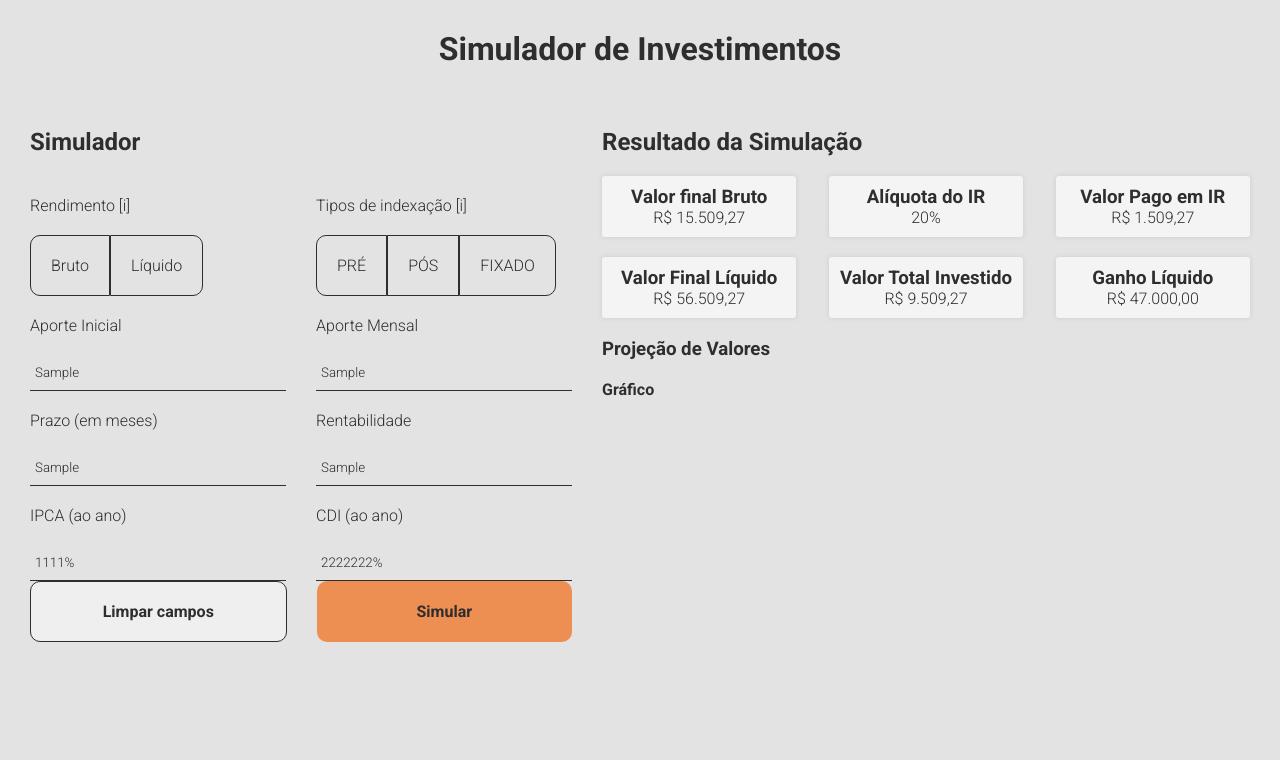
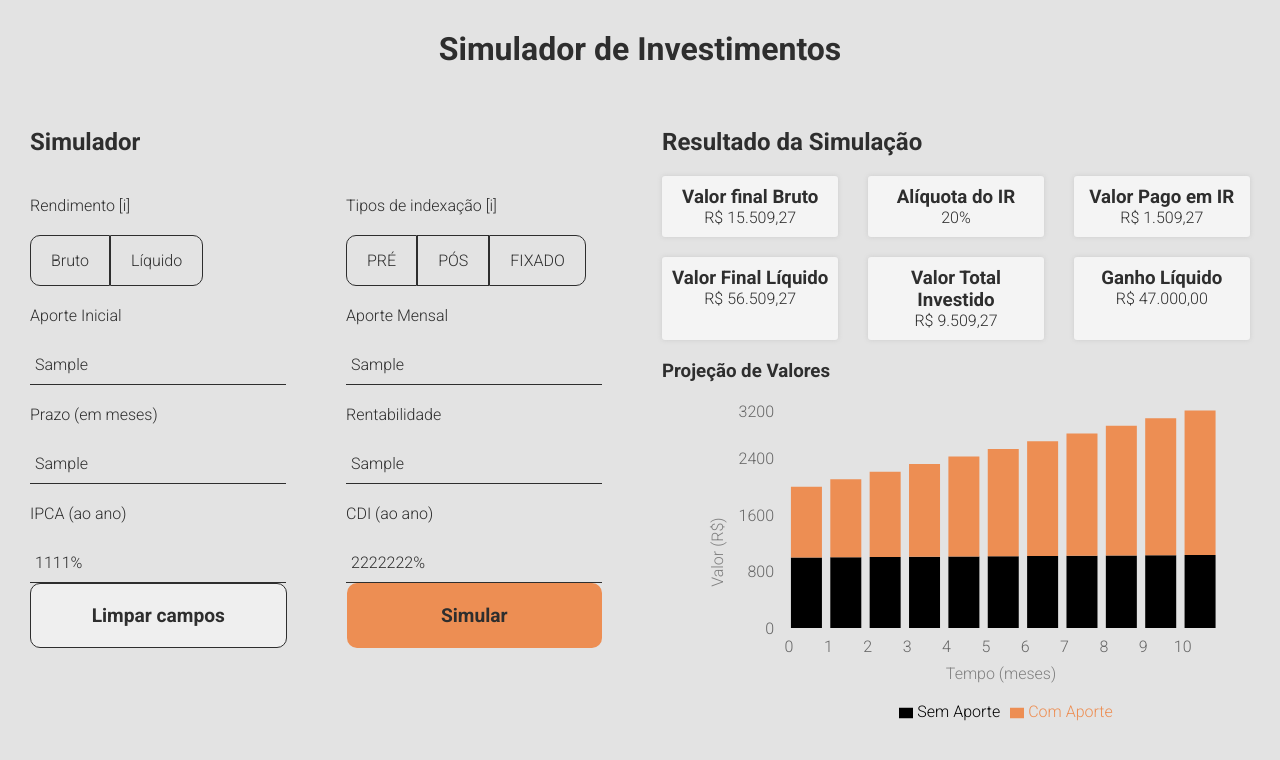
Before and after one commit to savifon/simulador-investimentos, a React (Vite) app: page / in a window 1280 px wide. Both pictures are taken after typing "Sample", "Sample", "Sample", "Sample" into the empty fields and a click on the button "Simular". Shown: the top 760 px of the page. Built offline with nearby package versions, Linux system fonts and the light colour scheme; data requests are answered from the project's data file.

Commit message:
ajustando input radio e implementando gráfico

```diff
--- a/index.html
+++ b/index.html
@@ -2,7 +2,7 @@
 <html lang="en">
   <head>
     <meta charset="UTF-8" />
-    <link rel="icon" type="image/svg+xml" href="/src/favicon.svg" />
+    <!-- <link rel="icon" type="image/svg+xml" href="/src/favicon.svg" /> -->
     <meta name="viewport" content="width=device-width, initial-scale=1.0" />
     <title>Vite App</title>
     <link rel="preconnect" href="https://fonts.googleapis.com" />
--- a/package.json
+++ b/package.json
@@ -11,6 +11,7 @@
     "json-server": "^0.17.0",
     "react": "^17.0.2",
     "react-dom": "^17.0.2",
+    "recharts": "^2.1.8",
     "styled-components": "^5.3.3"
   },
   "devDependencies": {
--- /dev/null
+++ b/src/components/StackedBarChart/index.jsx
@@ -0,0 +1,56 @@
+import {
+  BarChart,
+  Bar,
+  XAxis,
+  YAxis,
+  ResponsiveContainer,
+  Tooltip,
+  Legend,
+} from "recharts";
+
+const StackedBarChart = (props) => {
+  const {
+    data,
+    keyX,
+    legendX,
+    legendY,
+    dataKeyA,
+    legendA,
+    colorA,
+    dataKeyB,
+    legendB,
+    colorB,
+  } = props;
+
+  return (
+    <div style={{ width: "100%", height: 300 }}>
+      <ResponsiveContainer>
+        <BarChart
+          data={data}
+          margin={{ top: 0, bottom: 20, left: 60, right: 30 }}
+        >
+          <XAxis
+            dataKey={keyX}
+            label={{ value: legendX, position: "bottom" }}
+            scale="band"
+            axisLine={false}
+            tickLine={false}
+            padding={{ left: 5 }}
+          />
+          <YAxis
+            label={{ value: legendY, angle: -90, position: "left" }}
+            axisLine={false}
+            tickLine={false}
+            padding={{ bottom: 5 }}
+          />
+          <Tooltip />
+          <Legend wrapperStyle={{ top: 300, left: 100 }} />
+          <Bar dataKey={dataKeyA} name={legendA} stackId="a" fill={colorA} />
+          <Bar dataKey={dataKeyB} name={legendB} stackId="a" fill={colorB} />
+        </BarChart>
+      </ResponsiveContainer>
+    </div>
+  );
+};
+
+export default StackedBarChart;
--- a/src/pages/Home/index.jsx
+++ b/src/pages/Home/index.jsx
@@ -12,10 +12,12 @@ import {
   GroupInput,
 } from "./styles";
 import Card from "../../components/Card";
+import StackedBarChart from "../../components/StackedBarChart";
 
 const Home = () => {
   const [loading, setLoading] = useState(true);
   const [indicadores, setIndicadores] = useState([]);
+  const [chart, setChart] = useState("");
 
   useEffect(() => {
     handleIndicadores();
@@ -32,8 +34,26 @@ const Home = () => {
     setLoading(true);
 
     const response = await getSimulacao(rendimento, indexacao);
-    const resultado = response.data;
-    console.log(response.data);
+    const resultado = response.data[0];
+
+    const dataComAporte = resultado.graficoValores.comAporte;
+    const dataSemAporte = resultado.graficoValores.semAporte;
+    const dataChart = formatDataGraph(dataComAporte, dataSemAporte);
+
+    setChart(
+      <StackedBarChart
+        data={dataChart}
+        keyX="tempo"
+        legendX="Tempo (meses)"
+        legendY="Valor (R$)"
+        dataKeyA="valorSemAporte"
+        legendA="Sem Aporte"
+        colorA="#000000"
+        dataKeyB="valorComAporte"
+        legendB="Com Aporte"
+        colorB="#ed8e53"
+      />
+    );
 
     setLoading(false);
   };
@@ -46,6 +66,20 @@ const Home = () => {
   };
 
   const inputValidation = (input) => {};
+
+  const formatDataGraph = (dataCA, dataSA) => {
+    let data = [];
+
+    for (var item in dataCA) {
+      data.push({
+        tempo: item,
+        valorComAporte: dataCA[item].toFixed(2),
+        valorSemAporte: dataSA[item].toFixed(2),
+      });
+    }
+
+    return data;
+  };
 
   return (
     <Box style={{ padding: "30px" }}>
@@ -162,9 +196,7 @@ const Home = () => {
         </div>
 
         <h3>Projeção de Valores</h3>
-        <div>
-          <h4>Gráfico</h4>
-        </div>
+        {chart}
       </FlexColumn>
     </Box>
   );
--- a/src/pages/Home/styles.js
+++ b/src/pages/Home/styles.js
@@ -2,7 +2,7 @@ import styled from "styled-components";
 
 export const Box = styled.div`
   display: flex;
-  gap: 30px;
+  gap: 60px;
 
   @media (max-width: 1024px) {
     flex-wrap: wrap;
@@ -34,6 +34,7 @@ export const Input = styled.input`
     width: 20vw;
     min-width: 200px;
     max-width: 100%;
+    font-size: 1rem;
   }
 `;
 
@@ -49,23 +50,39 @@ export const RadioInput = styled.div`
   }
 
   label {
-    padding: 20px;
+    padding: 15px 20px;
     cursor: pointer;
   }
 
   input {
     position: absolute;
-    width: 100%;
-    height: 100%;
-    z-index: -1;
     visibility: hidden;
+    top: 50%;
+    transform: translateY(-50%);
+    left: 5px;
+
+    &:checked:before {
+      position: absolute;
+      content: " ";
+      left: 4px;
+      top: 0;
+      width: 3px;
+      height: 8px;
+      border: solid white;
+      border-width: 0 2px 2px 0;
+      -webkit-transform: rotate(45deg);
+      -ms-transform: rotate(45deg);
+      transform: rotate(45deg);
+      visibility: visible;
+    }
+
+    &:hover + label {
+      background: #ed8e53c9;
+    }
 
     &:checked + label {
       color: #ffffff;
       background: #ed8e53;
-    }
-    &:checked + label::before {
-      content: "v ";
     }
   }
 `;
@@ -90,9 +107,16 @@ export const Button = styled.button`
   border-radius: 10px;
   border: 1px solid #2e2e2e;
   background: #efefef;
+  cursor: pointer;
+  font-weight: bold;
+  font-size: 1.2rem;
 
   &[type="submit"] {
     border: none;
     background: #ed8e53;
   }
+
+  &:hover {
+    opacity: 0.85;
+  }
 `;
--- a/src/styles/global.js
+++ b/src/styles/global.js
@@ -14,14 +14,4 @@ export default createGlobalStyle`
   body {
     background-color: #e3e3e3;
   }
-
-  button {
-    cursor: pointer;
-    font-weight: bold;
-    font-size: 1rem;
-
-    &:hover {
-      opacity: .85;
-    }
-  }
 `;
```
Also changed, not shown: 2 other files (tests, documents, lock files or other folders).
